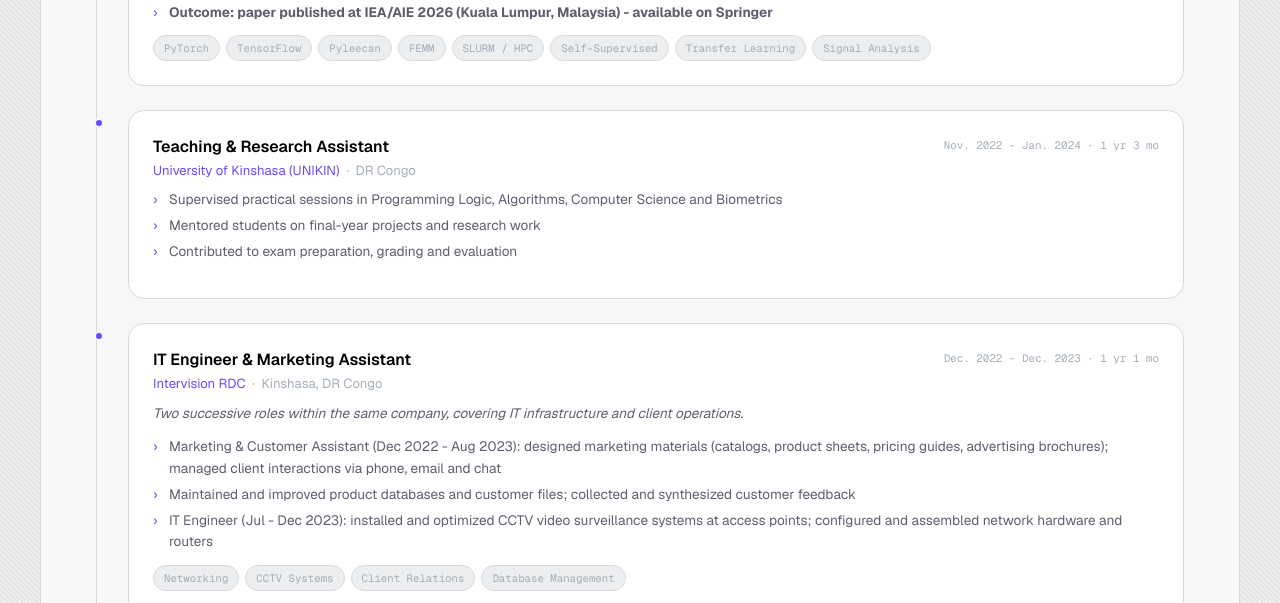
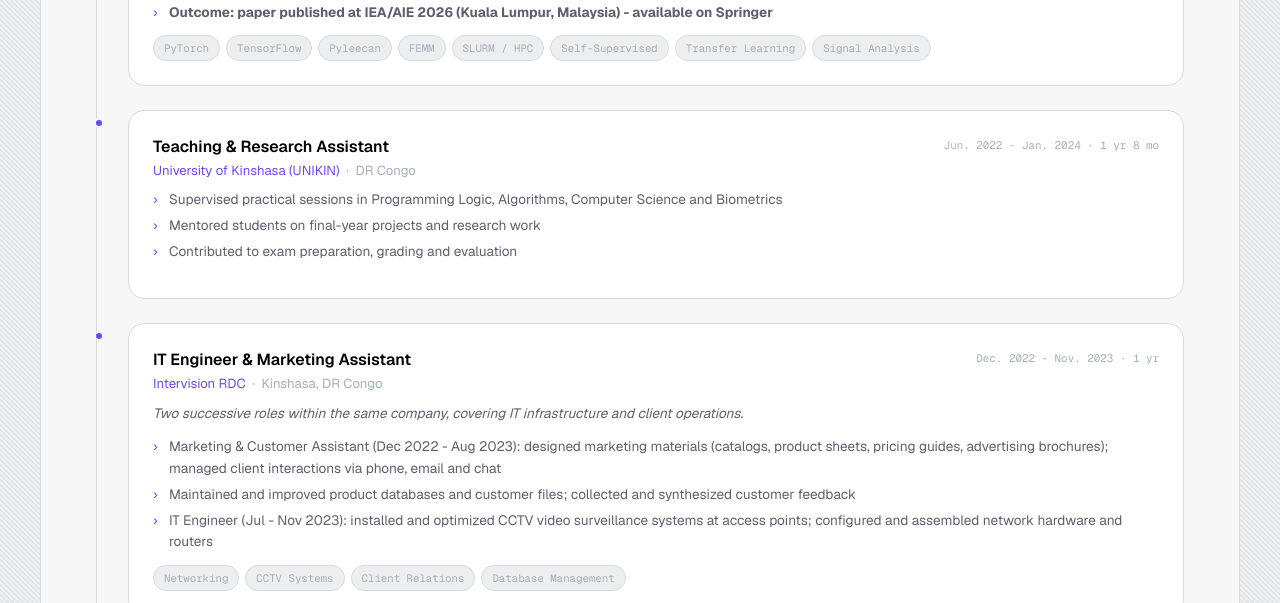
Before and after one commit to PRISCILLE7/priscille-portfolio, a Next.js app: page / in a window 1280 px wide. Shown: the part 4340-4943 px from the top of the page. Built offline with nearby package versions, Linux system fonts and the light colour scheme.

Commit message:
Align teaching and Intervision dates with LinkedIn

```diff
--- a/components/Experience.tsx
+++ b/components/Experience.tsx
@@ -52,7 +52,7 @@ const experience = [
     title: "Teaching & Research Assistant",
     company: "University of Kinshasa (UNIKIN)",
     location: "DR Congo",
-    period: "Nov. 2022 - Jan. 2024 · 1 yr 3 mo",
+    period: "Jun. 2022 - Jan. 2024 · 1 yr 8 mo",
     items: [
       "Supervised practical sessions in Programming Logic, Algorithms, Computer Science and Biometrics",
       "Mentored students on final-year projects and research work",
@@ -64,13 +64,13 @@ const experience = [
     title: "IT Engineer & Marketing Assistant",
     company: "Intervision RDC",
     location: "Kinshasa, DR Congo",
-    period: "Dec. 2022 - Dec. 2023 · 1 yr 1 mo",
+    period: "Dec. 2022 - Nov. 2023 · 1 yr",
     intro:
       "Two successive roles within the same company, covering IT infrastructure and client operations.",
     items: [
       "Marketing & Customer Assistant (Dec 2022 - Aug 2023): designed marketing materials (catalogs, product sheets, pricing guides, advertising brochures); managed client interactions via phone, email and chat",
       "Maintained and improved product databases and customer files; collected and synthesized customer feedback",
-      "IT Engineer (Jul - Dec 2023): installed and optimized CCTV video surveillance systems at access points; configured and assembled network hardware and routers",
+      "IT Engineer (Jul - Nov 2023): installed and optimized CCTV video surveillance systems at access points; configured and assembled network hardware and routers",
     ],
     tags: ["Networking", "CCTV Systems", "Client Relations", "Database Management"],
   },
```
